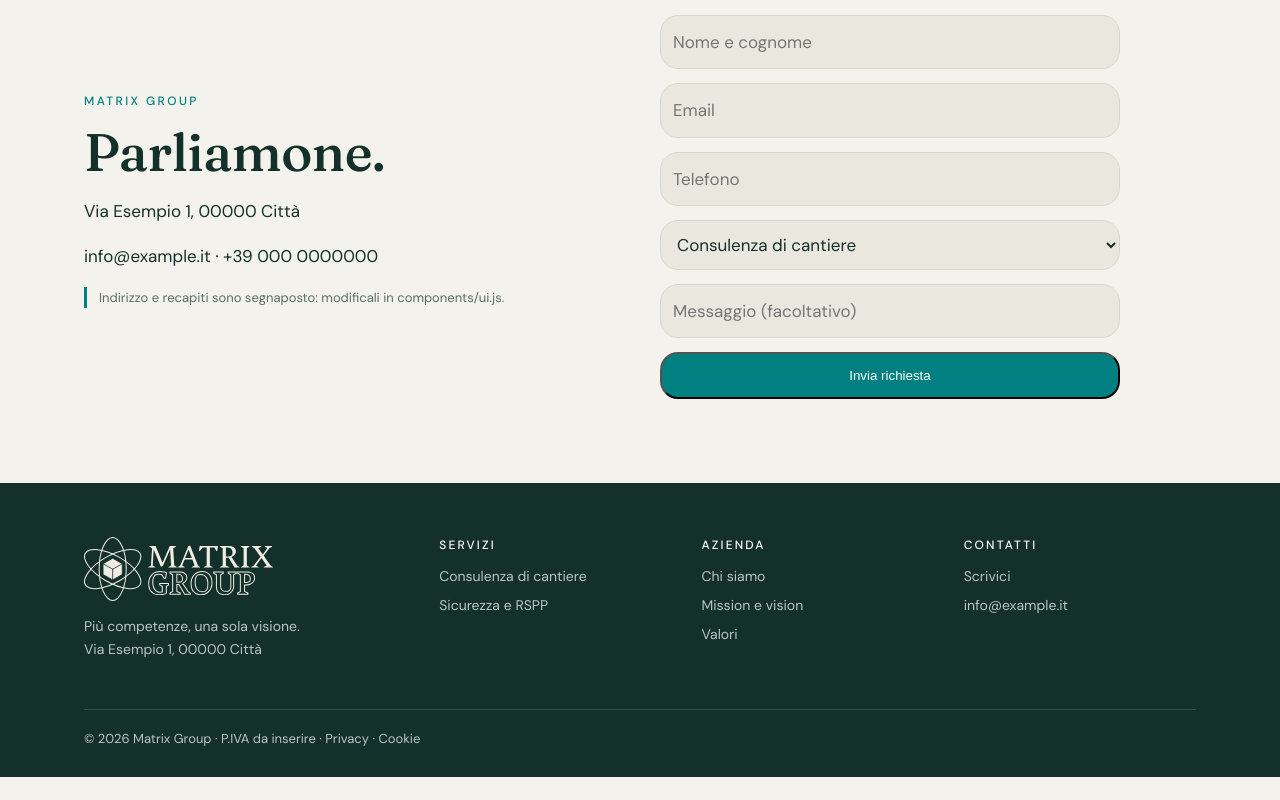
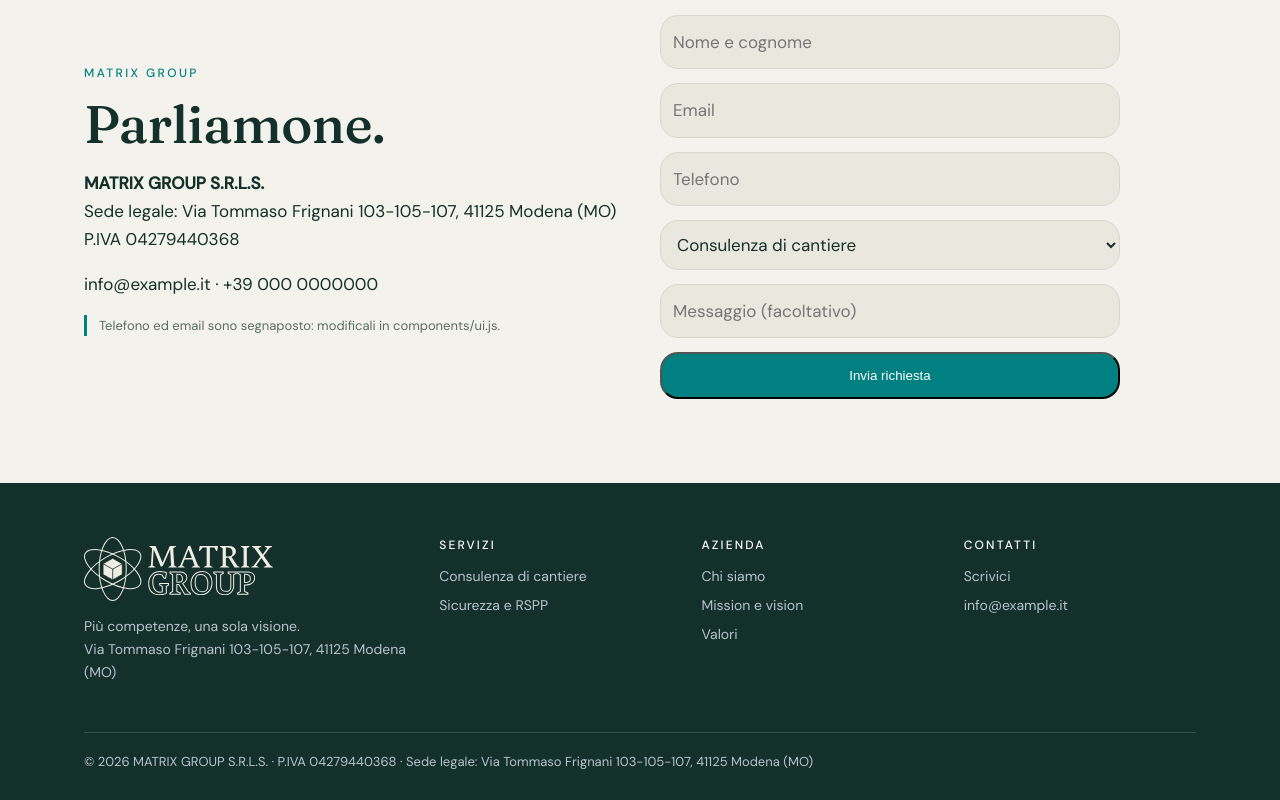
Before and after one commit to vidalletchonang/matrix-group, a Next.js app: page /contatti in a window 1280 px wide. Shown: the part 563-1363 px from the top of the page. Before the commit the page ends 1340 px from the top, so only its background shows below. Built offline with nearby package versions, Linux system fonts and the light colour scheme.

Commit message:
Dati societari: ragione sociale, P.IVA, sede legale

```diff
--- a/app/contatti/page.js
+++ b/app/contatti/page.js
@@ -3,4 +3,4 @@
 export const metadata={title:'Contatti'}
 export default function Page(){return(<>
 <Hero n={10} title={<em>Contatti</em>} text="Raccontaci il tuo progetto o la tua esigenza."/>
-<section><div className="w grid2"><div><span className="eyebrow">Matrix Group</span><h2>Parliamone.</h2><p>{SITE.addr}</p><p>{SITE.mail} · {SITE.tel}</p><p className="note">Indirizzo e recapiti sono segnaposto: modificali in components/ui.js.</p></div><ContactForm/></div></section></>)}
+<section><div className="w grid2"><div><span className="eyebrow">Matrix Group</span><h2>Parliamone.</h2><p><strong>{SITE.name}</strong><br/>Sede legale: {SITE.addr}<br/>P.IVA {SITE.piva}</p><p>{SITE.mail} · {SITE.tel}</p><p className="note">Telefono ed email sono segnaposto: modificali in components/ui.js.</p></div><ContactForm/></div></section></>)}
--- a/app/layout.js
+++ b/app/layout.js
@@ -8,5 +8,5 @@
 <div className="top"><div className="w"><span>Consulenza di cantiere · Sicurezza sul lavoro</span><span><a href={`tel:${SITE.tel.replace(/ /g,'')}`}>{SITE.tel}</a> · <a href={`mailto:${SITE.mail}`}>{SITE.mail}</a></span></div></div>
 <header><div className="w"><Link className="logo" href="/" aria-label="Matrix Group, home"><picture><source srcSet="/logo-dark.svg" media="(prefers-color-scheme: dark)"/><img src="/logo.svg" alt="Matrix Group" width="1885" height="640"/></picture></Link><Nav/></div></header>
 <main>{children}</main>
-<footer><div className="w"><div className="cols"><div><img className="flogo" src="/logo-dark.svg" alt="Matrix Group" width="1885" height="640"/><p>Più competenze, una sola visione.<br/>{SITE.addr}</p></div><div><h4>Servizi</h4><Link href="/servizi">Consulenza di cantiere</Link><Link href="/servizi">Sicurezza e RSPP</Link></div><div><h4>Azienda</h4><Link href="/chi-siamo">Chi siamo</Link><Link href="/chi-siamo">Mission e vision</Link><Link href="/chi-siamo">Valori</Link></div><div><h4>Contatti</h4><Link href="/contatti">Scrivici</Link><a href={`mailto:${SITE.mail}`}>{SITE.mail}</a></div></div><div className="cp">© 2026 Matrix Group · P.IVA da inserire · Privacy · Cookie</div></div></footer>
+<footer><div className="w"><div className="cols"><div><img className="flogo" src="/logo-dark.svg" alt="Matrix Group" width="1885" height="640"/><p>Più competenze, una sola visione.<br/>{SITE.addr}</p></div><div><h4>Servizi</h4><Link href="/servizi">Consulenza di cantiere</Link><Link href="/servizi">Sicurezza e RSPP</Link></div><div><h4>Azienda</h4><Link href="/chi-siamo">Chi siamo</Link><Link href="/chi-siamo">Mission e vision</Link><Link href="/chi-siamo">Valori</Link></div><div><h4>Contatti</h4><Link href="/contatti">Scrivici</Link><a href={`mailto:${SITE.mail}`}>{SITE.mail}</a></div></div><div className="cp">© 2026 {SITE.name} · P.IVA {SITE.piva} · Sede legale: {SITE.addr}</div></div></footer>
 </body></html>)}
--- a/components/ui.js
+++ b/components/ui.js
@@ -1,5 +1,5 @@
 import Link from 'next/link'
-export const SITE={addr:'Via Esempio 1, 00000 Città',tel:'+39 000 0000000',mail:'info@example.it'}
+export const SITE={name:'MATRIX GROUP S.R.L.S.',piva:'04279440368',addr:'Via Tommaso Frignani 103-105-107, 41125 Modena (MO)',tel:'+39 000 0000000',mail:'info@example.it'}
 export function Scene({n,crane}){
   let r=n*9301+49297,x=-10;const R=()=>{r=(r*9301+49297)%233280;return r/233280};const b=[]
   for(let i=0;i<10;i++){const w=44+R()*44,t=70+R()*150,wn=[]
```
